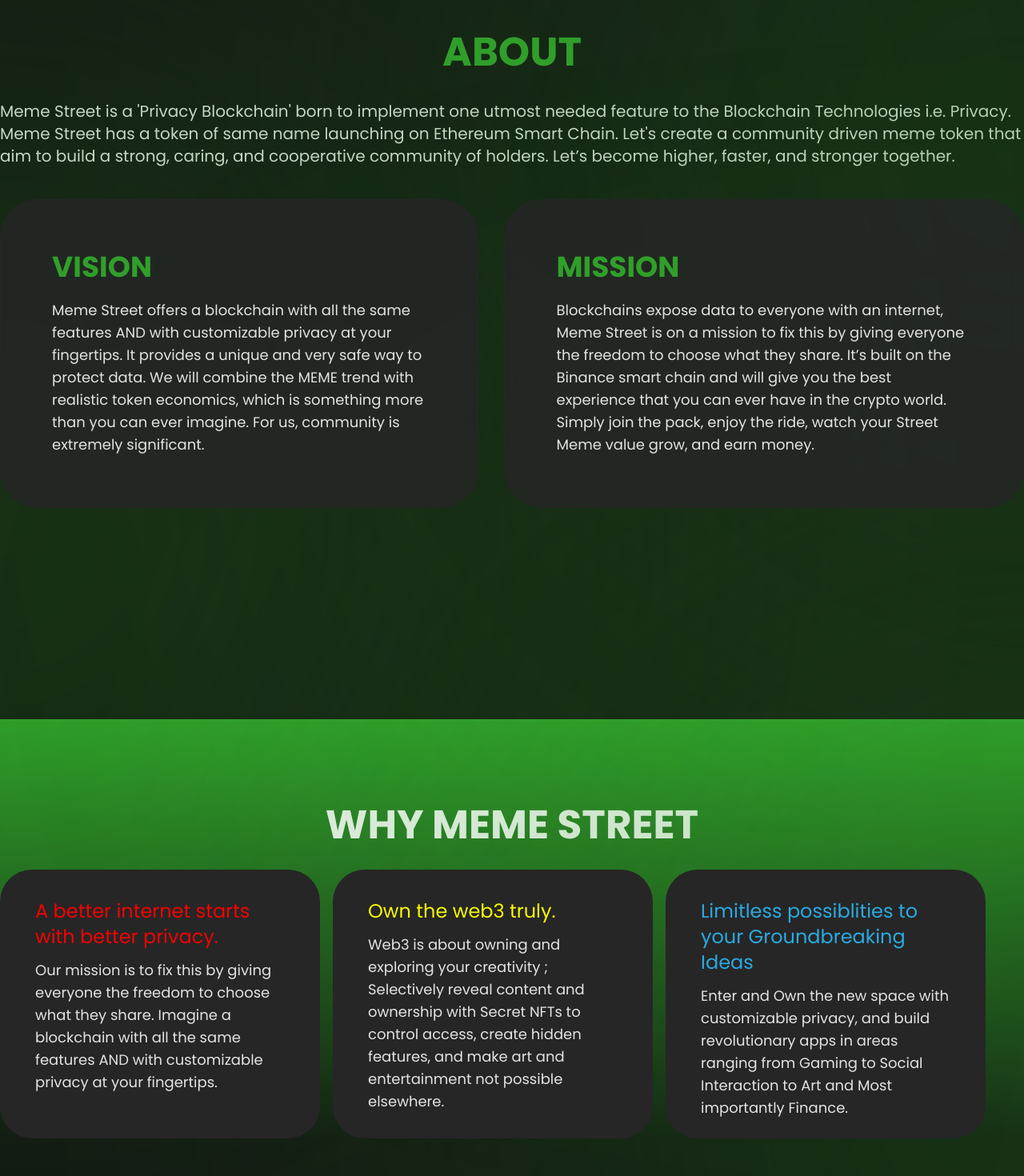
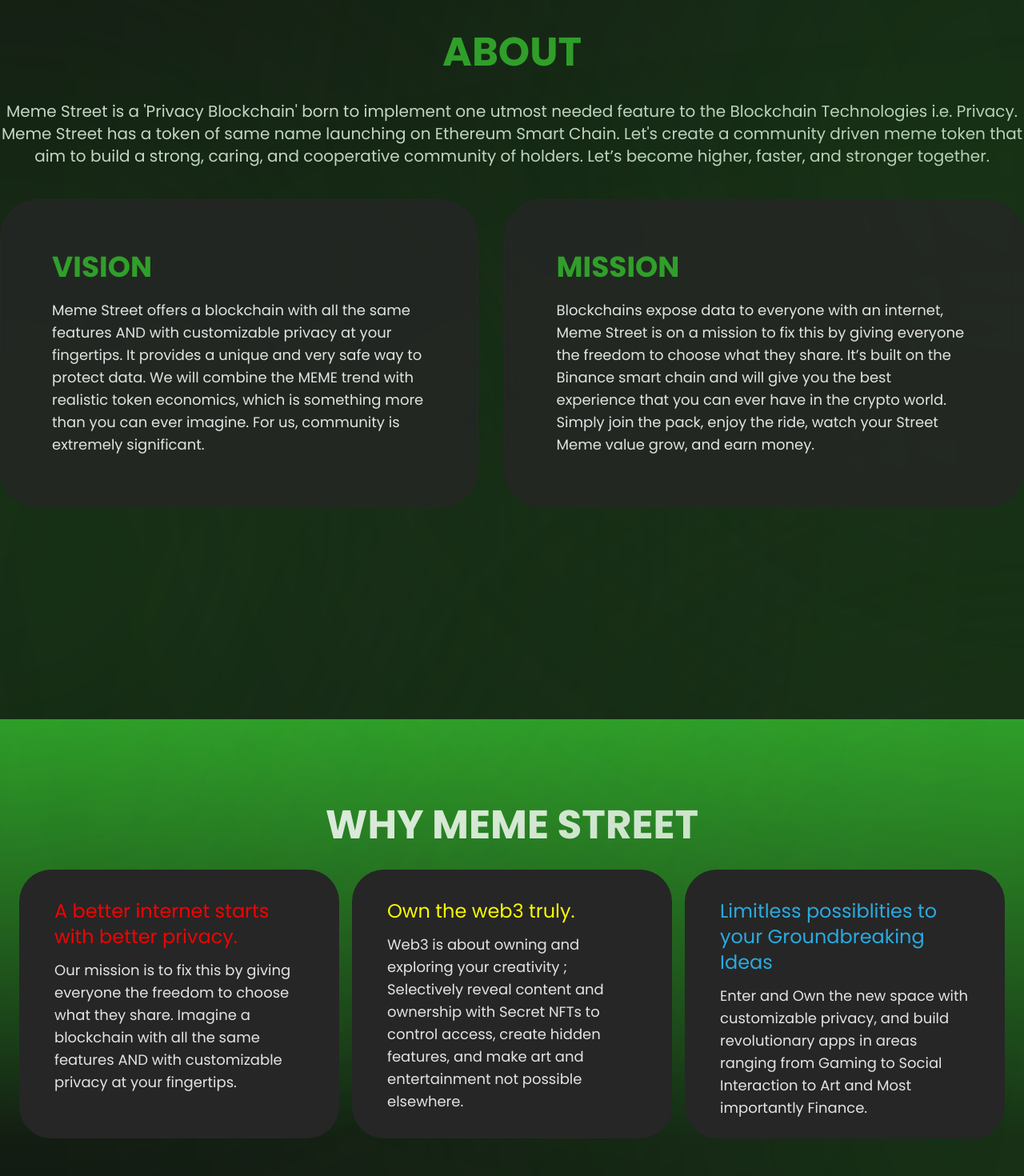
Before and after one commit to loyalsfc/memestreet, a React (Vite) app: page / in a window 1280 px wide. Shown: the part 840-2310 px from the top of the page at 80% size. Built offline with nearby package versions, Linux system fonts and the light colour scheme.

Commit message:
effect changes

```diff
--- a/src/components/HowTo.jsx
+++ b/src/components/HowTo.jsx
@@ -1,7 +1,7 @@
 import React from 'react'
 import step from '../assets/step1.png'
 import anim from '../assets/anim.gif'
-import image from '../assets/image4.png'
+import image from '../assets/image3.png'
 
 function HowTo() {
   return (
@@ -47,8 +47,8 @@
 function HowToThird() {
     return (
           <div className='bg-white text-black h-[550px] px-8 pt-8 rounded-3xl flex items-center overflow-y-hidden'>
-              <div className='w-1/2 mr-10 hidden md:block'>
-                  <img src={image} alt="img" className=''/>
+              <div className='w-1/2 mr-10 hidden md:block p-16'>
+                  <img src={image} alt="img" className=' border border-cyan-100'/>
               </div>
               <div className='w-full md:w-1/2 shrink-0'>
                   <h4 className='text-4xl font-semibold text-main-color mb-8'>Step 3 - SWAP to $MS</h4>
--- a/src/page/Home.jsx
+++ b/src/page/Home.jsx
@@ -54,7 +54,7 @@
             <div className='bg-main-color h-[682px] w-[682px] hidden md:block rounded-full absolute blur-[400px] -right-[341px] -top-[100px]'></div>
             <div className="container mx-auto pb-[100px] md:pb-[200px] z-50">
               <h2 data-aos="slide-up" className='text-center font-bold text-4xl mb-10 md:text-[50px] text-main-color'>ABOUT</h2>
-              <p className='text-xl'>Meme Street is a 'Privacy Blockchain' born to implement one utmost needed feature to the Blockchain Technologies i.e. Privacy. Meme Street has a token of same name launching on Ethereum Smart Chain. Let's create a community driven meme token that aim to build a strong, caring, and cooperative community of holders. Let’s become higher, faster, and stronger together.</p>
+              <p className='text-xl text-center'>Meme Street is a 'Privacy Blockchain' born to implement one utmost needed feature to the Blockchain Technologies i.e. Privacy. Meme Street has a token of same name launching on Ethereum Smart Chain. Let's create a community driven meme token that aim to build a strong, caring, and cooperative community of holders. Let’s become higher, faster, and stronger together.</p>
               <article className='mt-10 flex flex-col md:flex-row gap-4 md:gap-8'>
                 <About
                   title="VISION"
@@ -71,7 +71,7 @@
           <section id='utility' className='bg-gradient-to-b from-main-color mb-[100px] to-main-color[0] px-2 md:px-0'>
             <div className="container mx-auto pt-16">
               <h2 data-aos="flip-up" className='text-center font-bold text-4xl md:text-[50px] mt-12 mb-9'>WHY MEME STREET</h2>
-              <div className='flex flex-wrap gap-4'>
+              <div className='flex flex-wrap justify-center gap-4'>
                 <Utilities
                   title="A better internet starts with better privacy."
                   content='Our mission is to fix this by giving everyone the freedom to choose what they share. Imagine a blockchain with all the same features AND with customizable privacy at your fingertips.'
```
